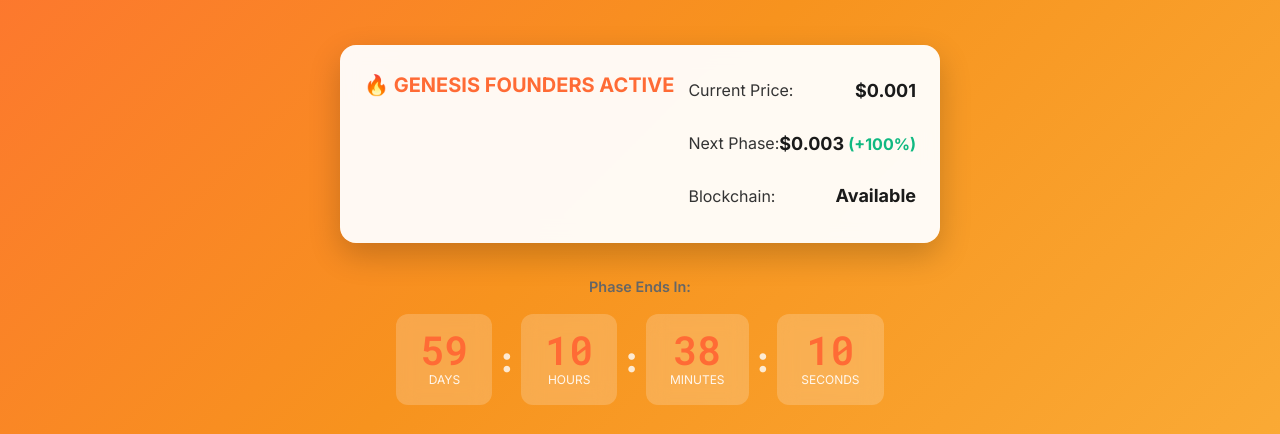
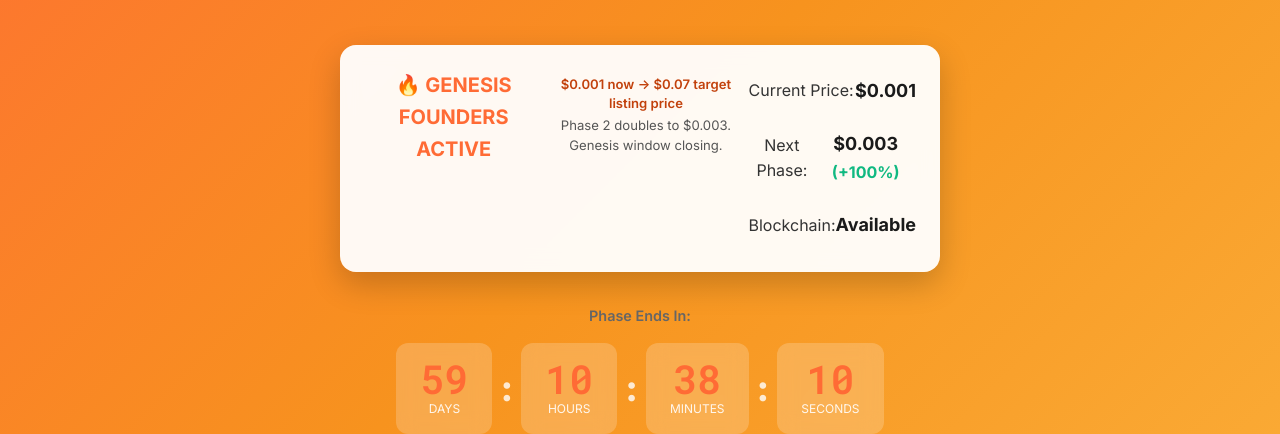
Before and after one commit to HavanaWeb3/hvna-presale-landing, a website: page index.html in a window 1280 px wide. Shown: the part 392-826 px from the top of the page. Drawn offline with Linux system fonts and the light colour scheme.

Commit message:
content: update phase indicator pricing copy — $0.001 now, $0.07 target

```diff
--- a/index.html
+++ b/index.html
@@ -86,6 +86,10 @@
                 <!-- Current Phase Box -->
                 <div class="phase-indicator">
                     <div class="phase-status">🔥 GENESIS FOUNDERS ACTIVE</div>
+                    <div class="phase-urgency" style="margin: 6px 0 2px; text-align: center; line-height: 1.5;">
+                        <p style="margin: 0; font-size: 0.82rem; color: #c2410c; font-weight: 600;">$0.001 now → $0.07 target listing price</p>
+                        <p style="margin: 2px 0 0; font-size: 0.82rem; color: #555555; font-weight: 400;">Phase 2 doubles to $0.003. Genesis window closing.</p>
+                    </div>
                     <div class="phase-details">
                         <div class="phase-item">
                             <span class="phase-label">Current Price:</span>
```
